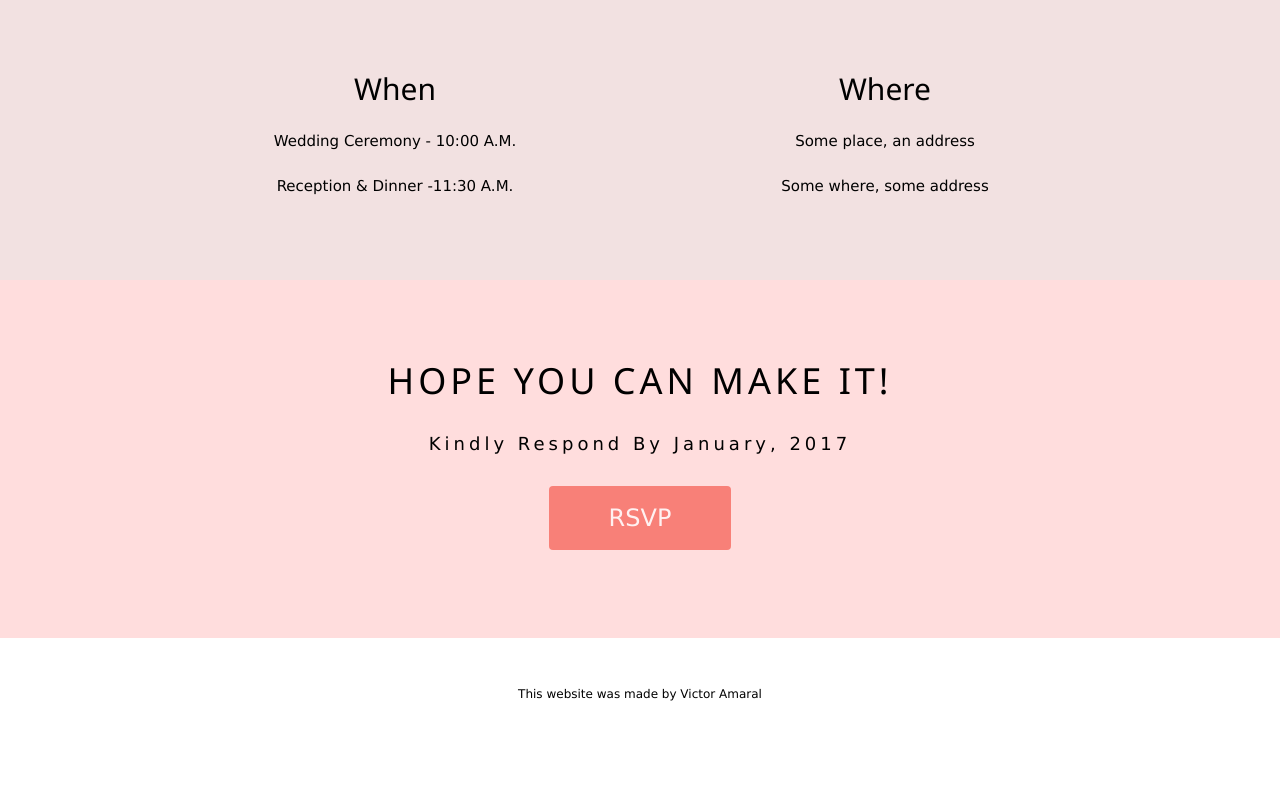
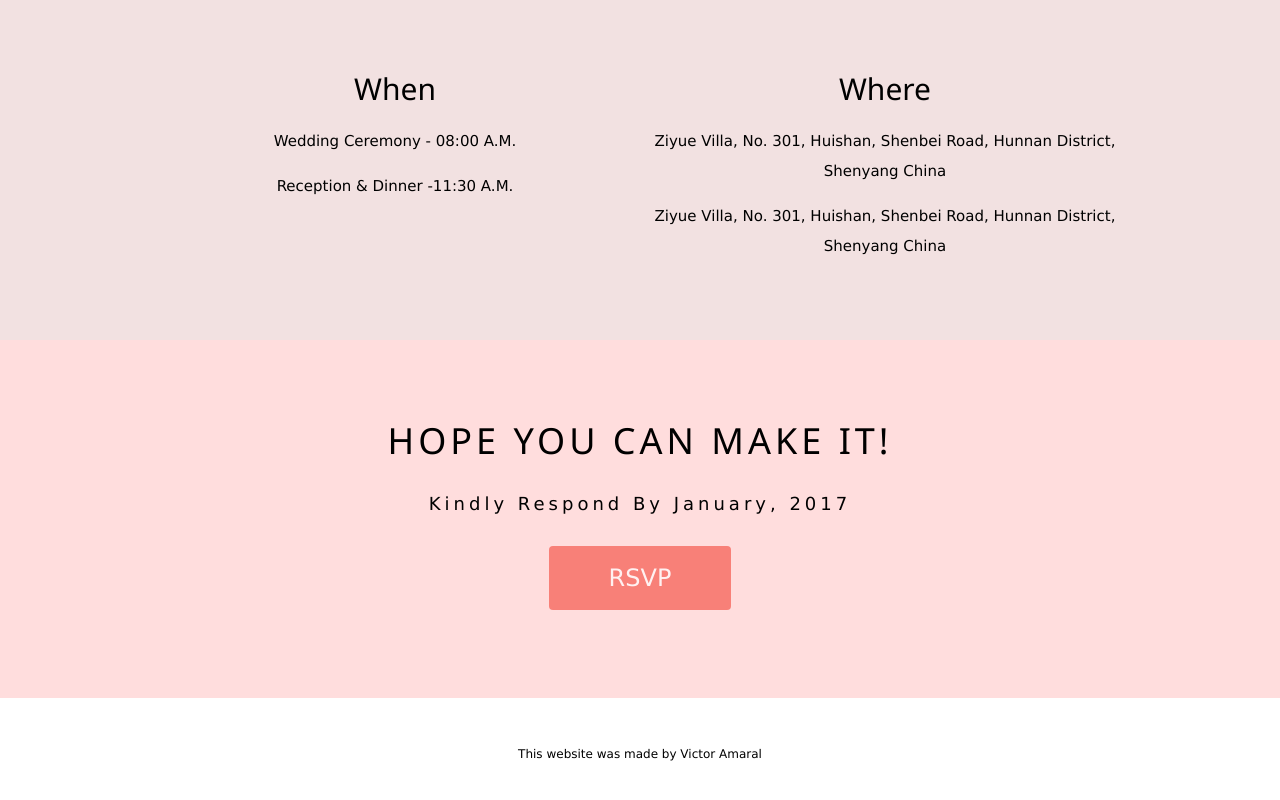
Before and after one commit to amaralvia/wedding.github.io, a plain HTML site: page index.html in a window 1280 px wide. Shown: the part 3719-4519 px from the top of the page. Before the commit the page ends 4491 px from the top, so only its background shows below. Drawn offline with Linux system fonts and the light colour scheme.

Commit message:
Update index.html

```diff
--- a/index.html
+++ b/index.html
@@ -61,13 +61,13 @@
             <div class="w3-row">
                 <div class="w3-half">
                     <h2>When</h2>
-                    <p>Wedding Ceremony - 10:00 A.M.</p>
+                    <p>Wedding Ceremony - 08:00 A.M.</p>
                     <p>Reception & Dinner -11:30 A.M.</p>
                 </div>
                 <div class="w3-half">
                     <h2>Where</h2>
-                    <p>Some place, an address</p>
-                    <p>Some where, some address</p>
+                    <p>Ziyue Villa, No. 301, Huishan, Shenbei Road, Hunnan District, Shenyang China</p>
+                    <p>Ziyue Villa, No. 301, Huishan, Shenbei Road, Hunnan District, Shenyang China</p>
                 </div>
             </div>
         </div>
```
